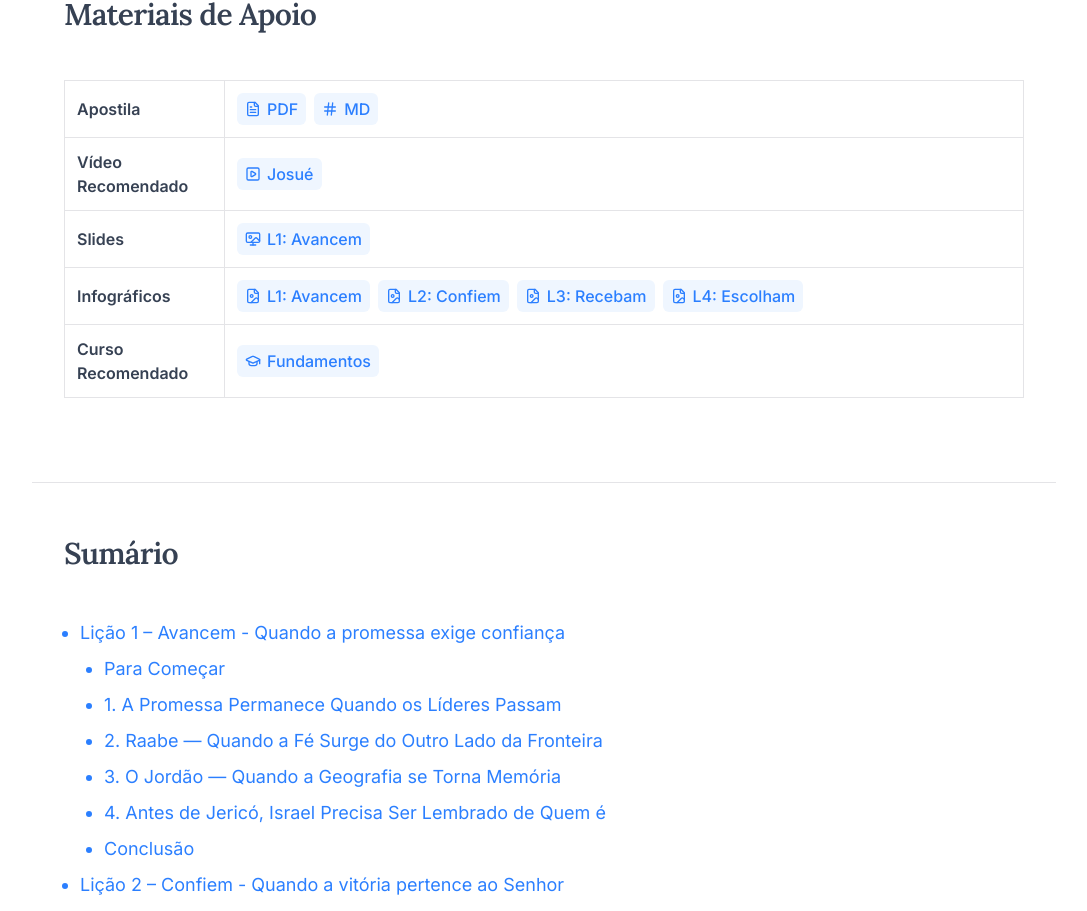
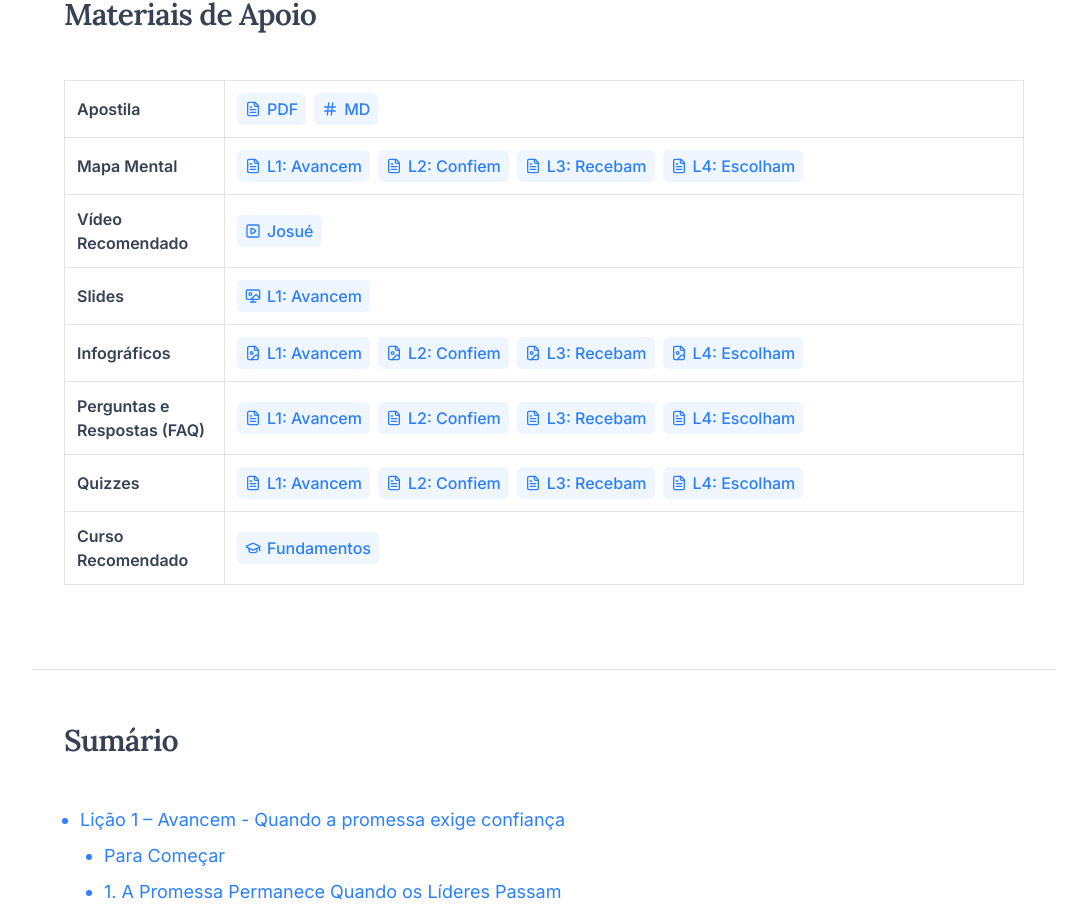
Before and after one commit to oceanodg/ocn-institucional-v4, a Next.js app: page /oceano-academy/materiais-didaticos/josue in a window 1280 px wide. Shown: the part 937-1848 px from the top of the page, without its empty margins (96-1183 px from the left). Built offline with nearby package versions, Linux system fonts and the light colour scheme.

Commit message:
feat: add new mental map resources and update existing links on Josue page to enhance educational content accessibility

```diff
--- a/app/(site)/oceano-academy/materiais-didaticos/josue/page.tsx
+++ b/app/(site)/oceano-academy/materiais-didaticos/josue/page.tsx
@@ -5,7 +5,6 @@ import {
   Hash,
   SquarePlay,
   Wallpaper,
-  Workflow,
 } from "lucide-react";
 import { HeroContainer, HeroImage } from "~/components/hero";
 import { AllTeachingMaterialsBackButton } from "~/components/back-buttons/all-teaching-materials";
@@ -66,6 +65,31 @@ export default function Josue() {
                   <LinkSmall href="/oceano-academy/materiais-didaticos/josue.md">
                     <Hash className="size-4" />
                     MD
+                  </LinkSmall>
+                </TableCellLinksContainer>
+              </TableCell>
+            </TableRow>
+            <TableRow className="hover:bg-transparent">
+              <TableCell className="border font-semibold">
+                Mapa Mental
+              </TableCell>
+              <TableCell>
+                <TableCellLinksContainer>
+                  <LinkSmall href="https://drive.google.com/file/d/14e504x8UN9gYmrq6S3R3SGUxJ5z2bmGf/view?usp=sharing">
+                    <FileText className="size-4" />
+                    L1: Avancem
+                  </LinkSmall>
+                  <LinkSmall href="https://drive.google.com/file/d/13-ENc78_OoSmN7wAaqHch6G5wJBMUioa/view?usp=sharing">
+                    <FileText className="size-4" />
+                    L2: Confiem
+                  </LinkSmall>
+                  <LinkSmall href="https://drive.google.com/file/d/1BIBOz0h5JrMlbCvLK-JyLS4bQ8cMsu8D/view?usp=sharing">
+                    <FileText className="size-4" />
+                    L3: Recebam
+                  </LinkSmall>
+                  <LinkSmall href="https://drive.google.com/file/d/1UPvP72X-tThbzX8TxIos1hIc80X4PurB/view?usp=sharing">
+                    <FileText className="size-4" />
+                    L4: Escolham
                   </LinkSmall>
                 </TableCellLinksContainer>
               </TableCell>
@@ -119,58 +143,27 @@ export default function Josue() {
                 </TableCellLinksContainer>
               </TableCell>
             </TableRow>
-            {/*
-            <TableRow className="hover:bg-transparent">
-              <TableCell className="border font-semibold">
-                Mapa Mental
-              </TableCell>
-              <TableCell>
-                <TableCellLinksContainer>
-                  <LinkSmall href="https://whimsical.com/ocn7/ocn-escola-biblica-at-Vwf2XrtErHeQATx88Axg8B">
-                    <Workflow className="size-4" />
-                    Mapa Mental
-                  </LinkSmall>
-                  <LinkSmall href="https://drive.google.com/file/d/1yG2OLew1GM8NfrUMRr09TzzfePWfPzf7/view?usp=drive_link">
-                    <FileText className="size-4" />
-                    L1: Santos
-                  </LinkSmall>
-                  <LinkSmall href="https://drive.google.com/file/d/1SStF27YnQfc6lYnFBqD7frnhgHWhIvQe/view?usp=drive_link">
-                    <FileText className="size-4" />
-                    L2: Caminhem
-                  </LinkSmall>
-                  <LinkSmall href="https://drive.google.com/file/d/1GScX8RjMkYFCjxAuBNhyeKthwjpM3To5/view?usp=drive_link">
-                    <FileText className="size-4" />
-                    L3: Lembrem-se
-                  </LinkSmall>
-                  <LinkSmall href="https://drive.google.com/file/d/1llHvVDp2K7tbnjf3L52dteuhKugPBS5P/view?usp=drive_link">
-                    <FileText className="size-4" />
-                    L4: Vivam
-                  </LinkSmall>
-                </TableCellLinksContainer>
-              </TableCell>
-            </TableRow>
-
             <TableRow className="hover:bg-transparent">
               <TableCell className="border font-semibold">
                 Perguntas e Respostas (FAQ)
               </TableCell>
               <TableCell>
                 <TableCellLinksContainer>
-                  <LinkSmall href="https://drive.google.com/file/d/1pa5JyRAtdLk_-z1ftiwiUW2glfYG-o1J/view?usp=sharing">
+                  <LinkSmall href="https://drive.google.com/file/d/1Jue6S6D_78a4S0rqn8HZPstN3HSHB0zb/view?usp=sharing">
                     <FileText className="size-4" />
-                    L1: Santos
+                    L1: Avancem
                   </LinkSmall>
-                  <LinkSmall href="https://drive.google.com/file/d/1yJkFf2iKxA9f9AsAB8NcDuGuS_g2FNLD/view?usp=sharing">
+                  <LinkSmall href="https://drive.google.com/file/d/1OgQX6flUrCI7PxevCxjdDg620xjPAzpG/view?usp=sharing">
                     <FileText className="size-4" />
-                    L2: Caminhem
+                    L2: Confiem
                   </LinkSmall>
-                  <LinkSmall href="https://drive.google.com/file/d/1JGypU7BHZ4KHKjP9ekPcKYVsejBxDAF9/view?usp=sharing">
+                  <LinkSmall href="https://drive.google.com/file/d/11k6ntXbMQAZzOl8UhG3dXSth5LhvrmGw/view?usp=sharing">
                     <FileText className="size-4" />
-                    L3: Lembrem-se
+                    L3: Recebam
                   </LinkSmall>
-                  <LinkSmall href="https://drive.google.com/file/d/1rbHWKTXGykfluAXK7XUz_Ko2gUAmKWJj/view?usp=sharing">
+                  <LinkSmall href="https://drive.google.com/file/d/17YPwNFEnfCfSjI8IEK9jIOQGThRFvhxl/view?usp=sharing">
                     <FileText className="size-4" />
-                    L4: Vivam
+                    L4: Escolham
                   </LinkSmall>
                 </TableCellLinksContainer>
               </TableCell>
@@ -179,26 +172,25 @@ export default function Josue() {
               <TableCell className="border font-semibold">Quizzes</TableCell>
               <TableCell>
                 <TableCellLinksContainer>
-                  <LinkSmall href="https://drive.google.com/file/d/1i03hsHe9etGCfSVHzZOyFNTconOWuG5Y/view?usp=sharing">
+                  <LinkSmall href="https://drive.google.com/file/d/1lxeVEduHd0K9Vom-D5LTWKCuQyGV4QJO/view?usp=sharing">
                     <FileText className="size-4" />
-                    L1: Santos
+                    L1: Avancem
                   </LinkSmall>
-                  <LinkSmall href="https://drive.google.com/file/d/1SvesWy-E_zMB9owD1qg4xMP9e1hW7qAr/view?usp=sharing">
+                  <LinkSmall href="https://drive.google.com/file/d/11d5cmeQeNpUdVO1nmk29r9r3psD0lwSP/view?usp=sharing">
                     <FileText className="size-4" />
-                    L2: Caminhem
+                    L2: Confiem
                   </LinkSmall>
-                  <LinkSmall href="https://drive.google.com/file/d/1LTkdBQeUwu8FYVkPh35xq9UDTh2hHo79/view?usp=sharing">
+                  <LinkSmall href="https://drive.google.com/file/d/1mbFhTuVhfF-hVIDc8kwhr9ls9fqsR1iy/view?usp=sharing">
                     <FileText className="size-4" />
-                    L3: Lembrem-se
+                    L3: Recebam
                   </LinkSmall>
-                  <LinkSmall href="https://drive.google.com/file/d/1oE9sk7dknDtTA2zVw7T35wnJm68T2Wmr/view?usp=sharing">
+                  <LinkSmall href="https://drive.google.com/file/d/1vrBb50u3xBEd123tcFqxS54sUYoYp2Pa/view?usp=sharing">
                     <FileText className="size-4" />
-                    L4: Vivam
+                    L4: Escolham
                   </LinkSmall>
                 </TableCellLinksContainer>
               </TableCell>
             </TableRow>
-*/}
             <TableRow className="hover:bg-transparent">
               <TableCell className="border font-semibold">
                 Curso Recomendado
```
